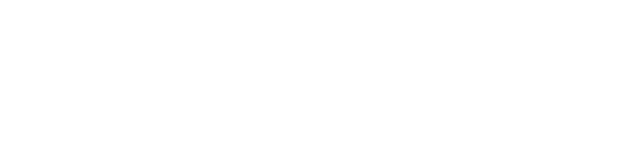
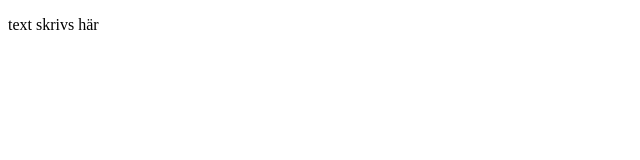
Before and after one commit to shukrallah098/fanny-WEB, a plain HTML site: page index.html in a window 1280 px wide. Shown: the whole page, without its empty margins (0-640 px from the left). Drawn offline with Linux system fonts and the light colour scheme.

Commit message:
Update index.html

```diff
--- a/index.html
+++ b/index.html
@@ -4,6 +4,6 @@
 	<title>rubrik</title>
 </head>
 <body>
-
+	<p> text skrivs här</p>
 </body>
 </html>
```
